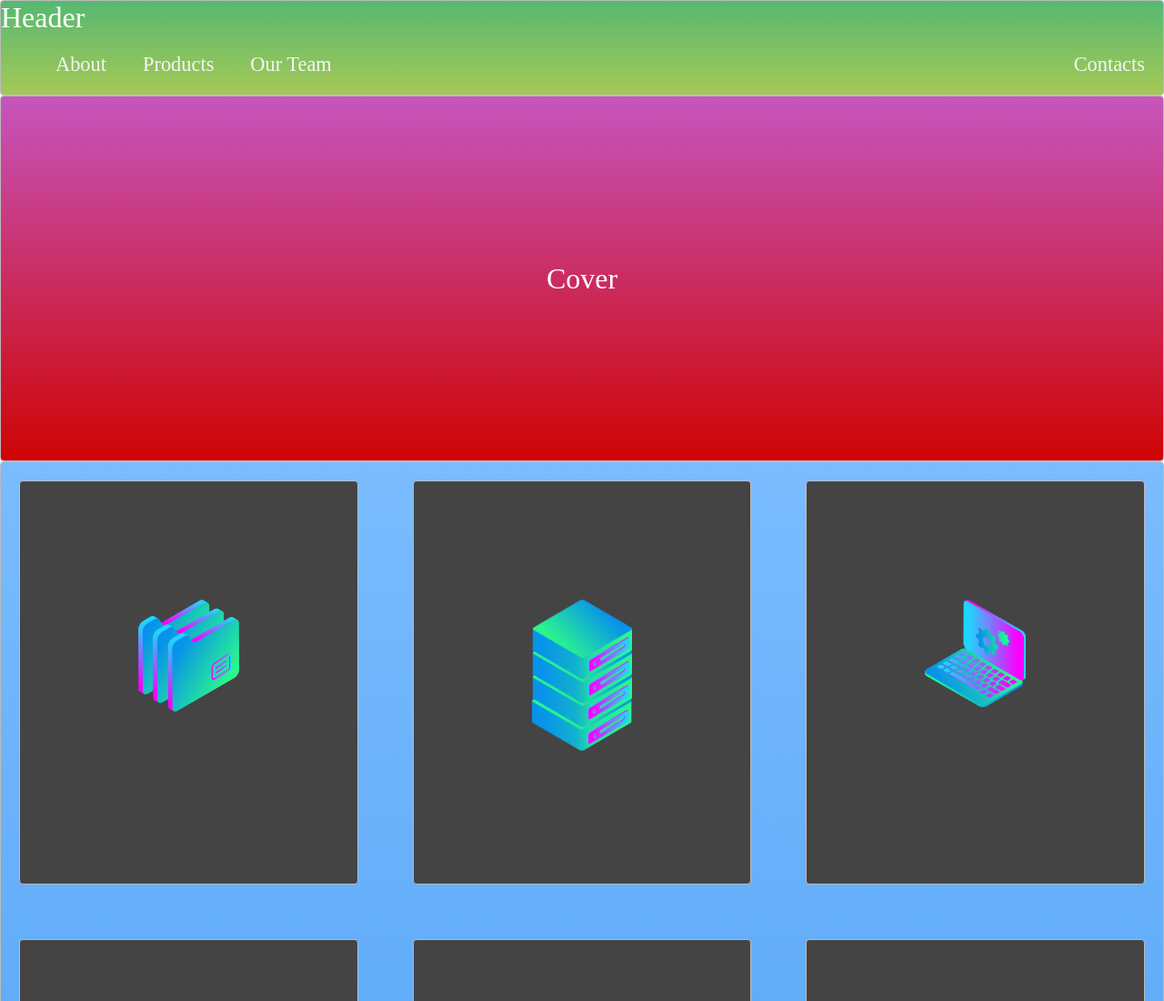
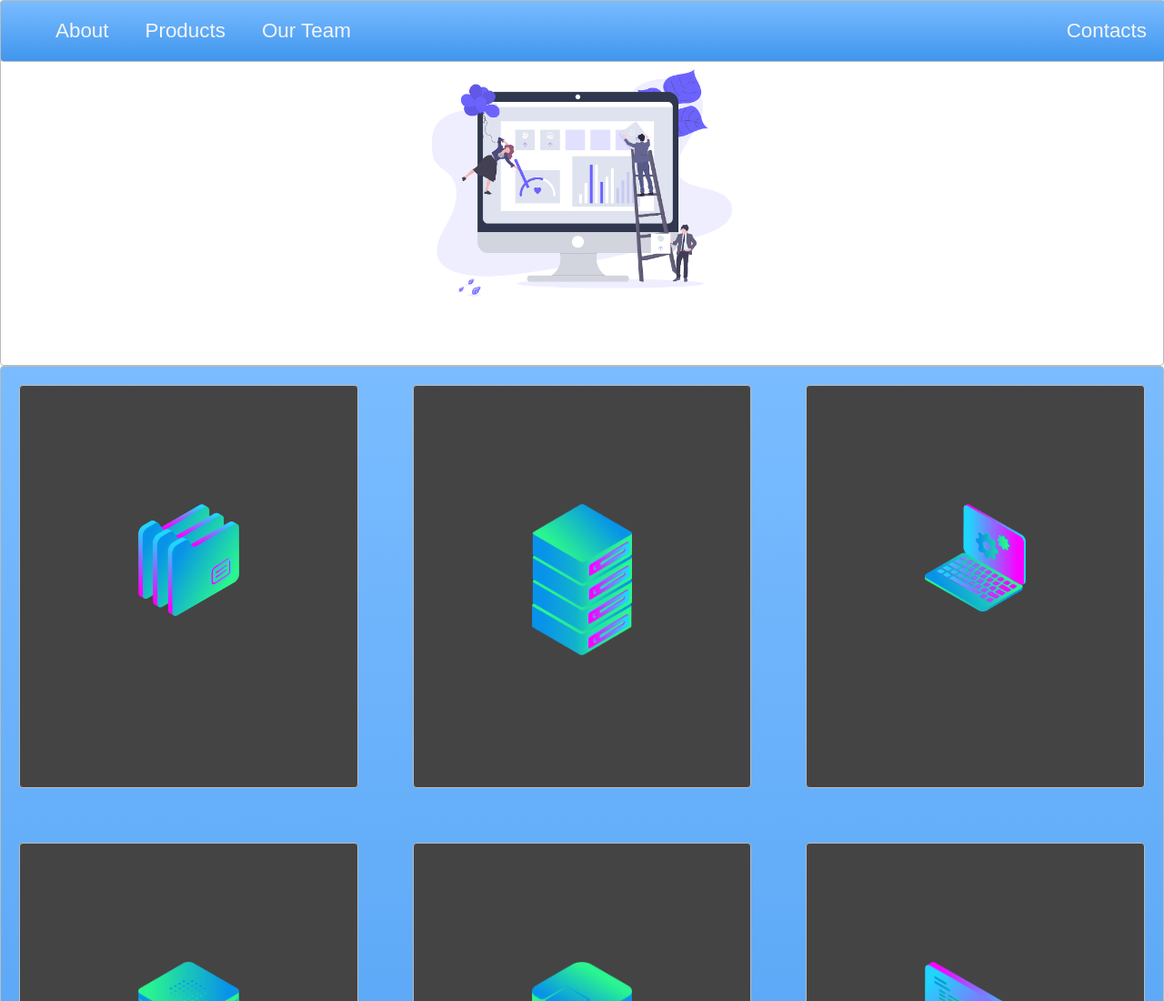
Before and after one commit to shaditio/website-template, a plain HTML site: page index.html in a window 1280 px wide. Shown: the top 1100 px of the page at 91% size. Drawn offline with Linux system fonts and the light colour scheme.

Commit message:
changed color of nav and body, icons now scale when hovered, added content icon

```diff
--- a/index.html
+++ b/index.html
@@ -5,7 +5,7 @@
   <link rel="stylesheet" type="text/css" href="./style.css">
 </head>
 <body>
-  <nav class="zone green">Header
+  <nav class="zone blue sticky">
     <ul class= "main-nav">
       <li><a href="">About</a></li>
       <li><a href="">Products</a></li>
@@ -14,7 +14,7 @@
     </ul>
   </nav>
 
-  <div class="container zone red">Cover</div>
+  <div class="container zone"><img class="cover" src="./img/undraw.png"></div>
 
   <div class="zone blue grid-wrapper">
     <div class="box zone"><img src="./img/files_2.png"></div>
--- a/style.css
+++ b/style.css
@@ -1,5 +1,6 @@
 body{
     margin: auto 0;  /*use all space in page*/
+    font-family: Arial;
 }
 .zone {
     /* padding:30px 50px;
@@ -19,9 +20,21 @@ body{
     -o-box-shadow:rgba(0,0,0,0.8) 0px 5px 15px, inset rgba(0,0,0,0.15) 0px -10px 20px;
     box-shadow:rgba(0,0,0,0.8) 0px 5px 15px, inset rgba(0,0,0,0.15) 0px -10px 20px;
 }
+.box:hover {
+    -webkit-transform: scale(1.03,1.05);
+    -moz-transform: scale(1.03,1.05);
+    -o-transform: scale(1.03,1.05);
+    transform: scale(1.03,1.05);
+}
 
 
 /* NAV */
+.sticky{
+    position : fixed;
+    top : 0;
+    width: 100%;
+}
+
 .main-nav{
     display: flex;
     list-style: none; /* remove the list dots from html */
@@ -46,7 +59,7 @@ li{
 
 a{
     color:#f5f5f6;
-    text-decoration: none; /* remove undeline from hyperlink */
+    text-decoration: none; /* remove underline from hyperlink */
 }
 
 /* COVER */
@@ -55,6 +68,10 @@ a{
     align-items: center;
     justify-content: center;
     height: 50vh; /*scales with (50)% of viewport height*/
+}
+
+.cover{
+    width: 25rem;
 }
 
 /* GRID */
```
